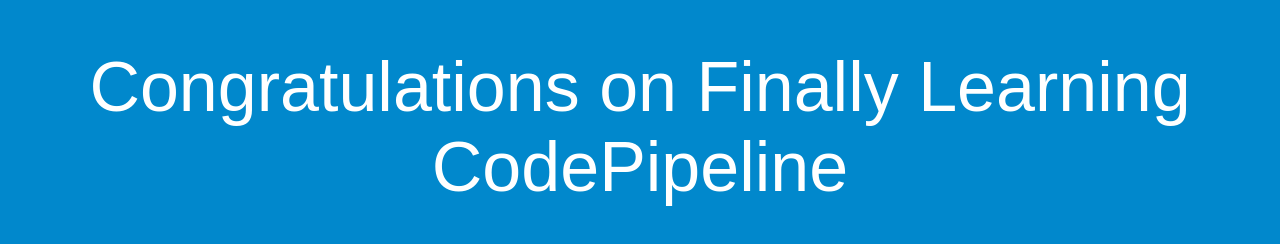
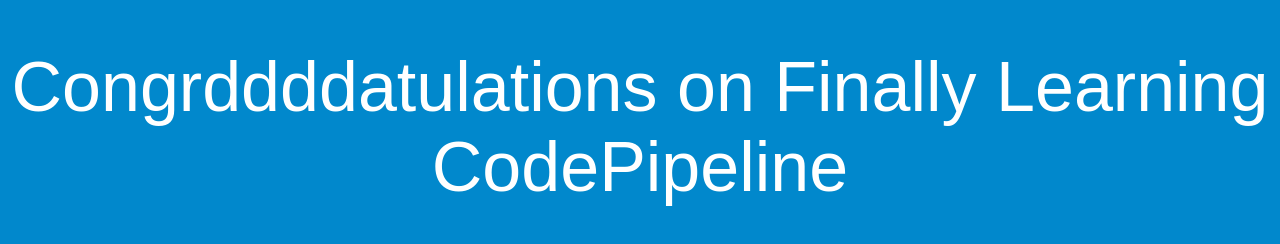
Before and after one commit to Anikasel/caltechcicddemo, a plain HTML site: page index.html in a window 1280 px wide. Drawn offline with Linux system fonts and the light colour scheme.

Commit message:
second commit

```diff
--- a/index.html
+++ b/index.html
@@ -26,7 +26,7 @@
 </head>
 <body>
   <div align="center">
-    <h1>Congratulations on Finally Learning CodePipeline</h1>
+    <h1>Congrddddatulations on Finally Learning CodePipeline</h1>
   </div>
 </body>
 </html>
```
